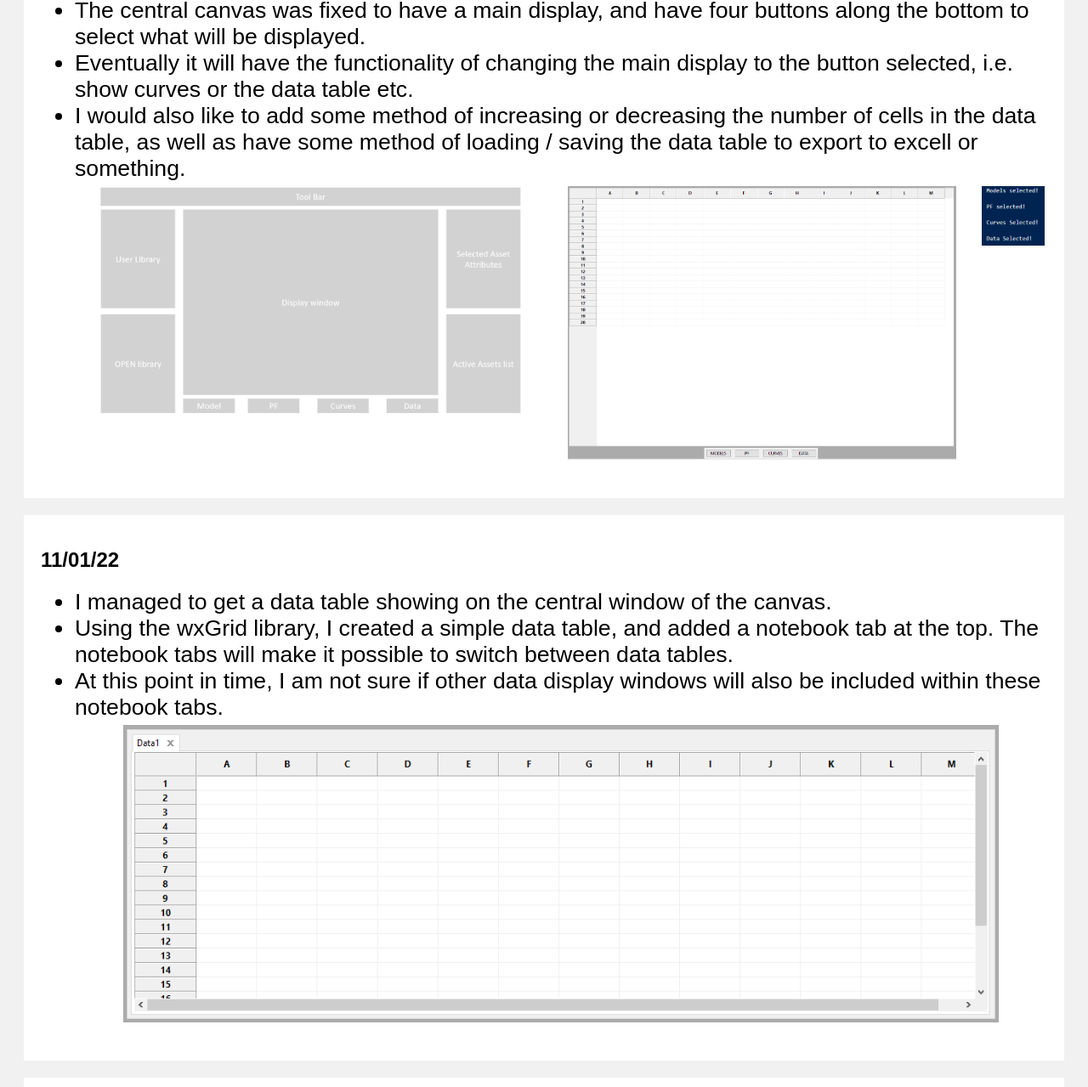
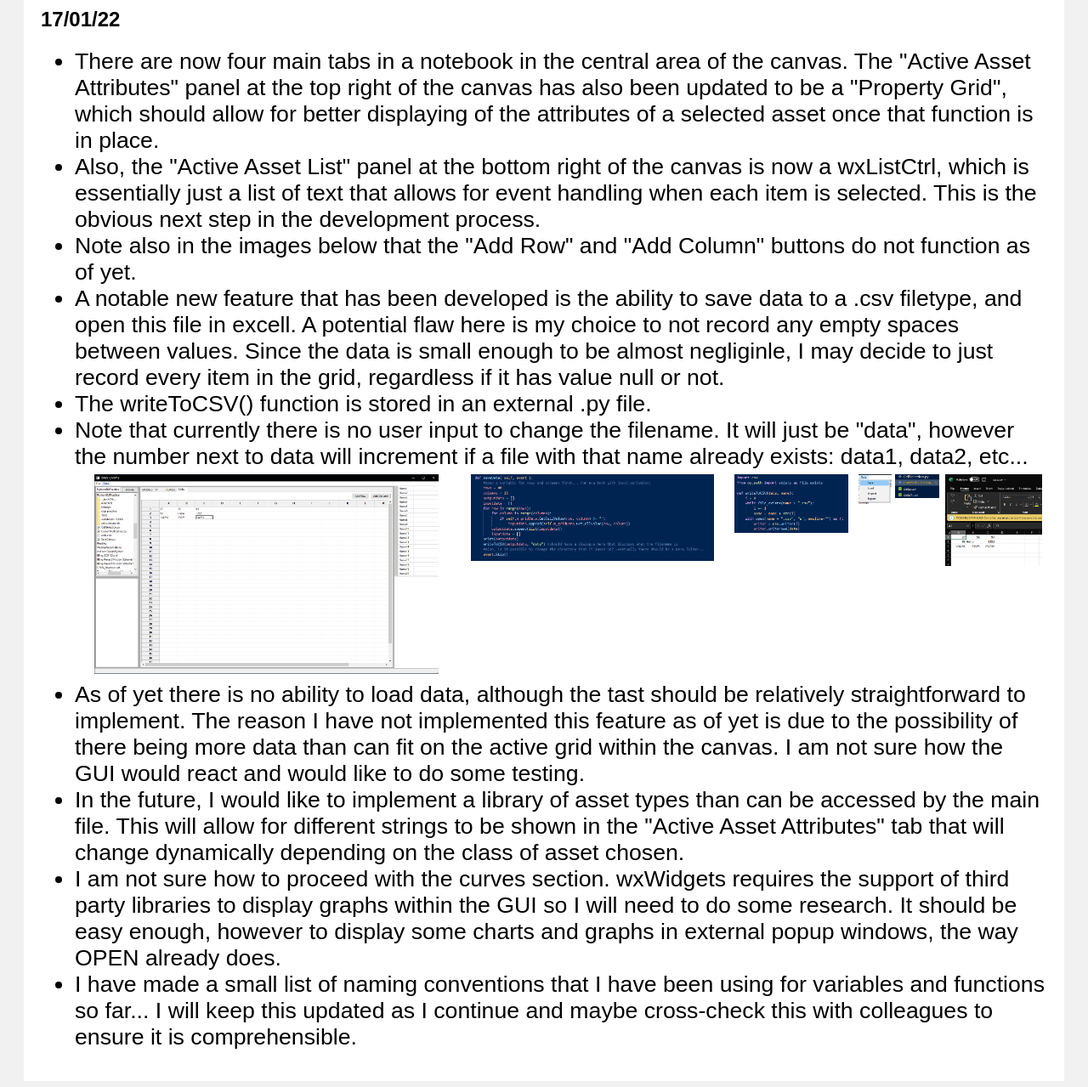
Before and after one commit to gregorjmathieson/OPEN_GUI_Devlog, a plain HTML site: page index.html in a window 1280 px wide. Shown: the part 399-1678 px from the top of the page at 85% size. Drawn offline with Linux system fonts and the light colour scheme.

Commit message:
17th Jan New Look!

```diff
--- a/index.html
+++ b/index.html
@@ -21,6 +21,32 @@
                 </ul>
             </div>
         </div> -->
+        <div class="row">
+            <div class="card">
+                <h1>New Look!</h1>
+                <h2>17/01/22</h2>
+                <ul>
+                    <li>There are now four main tabs in a notebook in the central area of the canvas. The "Active Asset Attributes" panel at the top right of the canvas has also been updated to be a "Property Grid", which should allow for better displaying of the attributes of a selected asset once that function is in place.</li>
+                    <li>Also, the "Active Asset List" panel at the bottom right of the canvas is now a wxListCtrl, which is essentially just a list of text that allows for event handling when each item is selected. This is the obvious next step in the development process.</li>
+                    <li>Note also in the images below that the "Add Row" and "Add Column" buttons do not function as of yet.</li>
+                    <li>A notable new feature that has been developed is the ability to save data to a .csv filetype, and open this file in excell. A potential flaw here is my choice to not record any empty spaces between values. Since the data is small enough to be almost negliginle, I may decide to just record every item in the grid, regardless if it has value null or not.</li>
+                    <li>The writeToCSV() function is stored in an external .py file.</li>
+                    <li>Note that currently there is no user input to change the filename. It will just be "data", however the number next to data will increment if a file with that name already exists: data1, data2, etc...</li>
+                    <div id="album">
+                        <a href="IMAGES/SaveData/newlook.PNG" data-lightbox="savedata"><img class="images" src="IMAGES/SaveData/newlook.PNG"></img></a>
+                        <a href="IMAGES/SaveData/savadatacode.PNG" data-lightbox="savedata"><img class="images" src="IMAGES/SaveData/savadatacode.PNG"></img></a>
+                        <a href="IMAGES/SaveData/savedatafunction.PNG" data-lightbox="savedata"><img class="images" src="IMAGES/SaveData/savedatafunction.PNG"></img></a>
+                        <a href="IMAGES/SaveData/savebutton.PNG" data-lightbox="savedata"><img class="images" src="IMAGES/SaveData/savebutton.PNG"></img></a>
+                        <a href="IMAGES/SaveData/csvfiles.PNG" data-lightbox="savedata"><img class="images" src="IMAGES/SaveData/csvfiles.PNG"></img></a>
+                        <a href="IMAGES/SaveData/inexcel.PNG" data-lightbox="savedata"><img class="images" src="IMAGES/SaveData/inexcel.PNG"></img></a>
+                    </div>
+                    <li>As of yet there is no ability to load data, although the tast should be relatively straightforward to implement. The reason I have not implemented this feature as of yet is due to the possibility of there being more data than can fit on the active grid within the canvas. I am not sure how the GUI would react and would like to do some testing.</li>
+                    <li>In the future, I would like to implement a library of asset types than can be accessed by the main file. This will allow for different strings to be shown in the "Active Asset Attributes" tab that will change dynamically depending on the class of asset chosen.</li>
+                    <li>I am not sure how to proceed with the curves section. wxWidgets requires the support of third party libraries to display graphs within the GUI so I will need to do some research. It should be easy enough, however to display some charts and graphs in external popup windows, the way OPEN already does.</li>
+                    <li>I have made a small list of naming conventions that I have been using for variables and functions so far... I will keep this updated as I continue and maybe cross-check this with colleagues to ensure it is comprehensible.</li>
+                </ul>
+            </div>
+        </div>
         <div class="row">
             <div class="card">
                 <h2>13/01/22</h2>
```
Also changed, not shown: IMAGES/SaveData/csvfiles.PNG (added), IMAGES/SaveData/inexcel.PNG (added), IMAGES/SaveData/newlook.PNG (added), IMAGES/SaveData/savadatacode.PNG (added), IMAGES/SaveData/savebutton.PNG (added), IMAGES/SaveData/savedatafunction.PNG (added).
